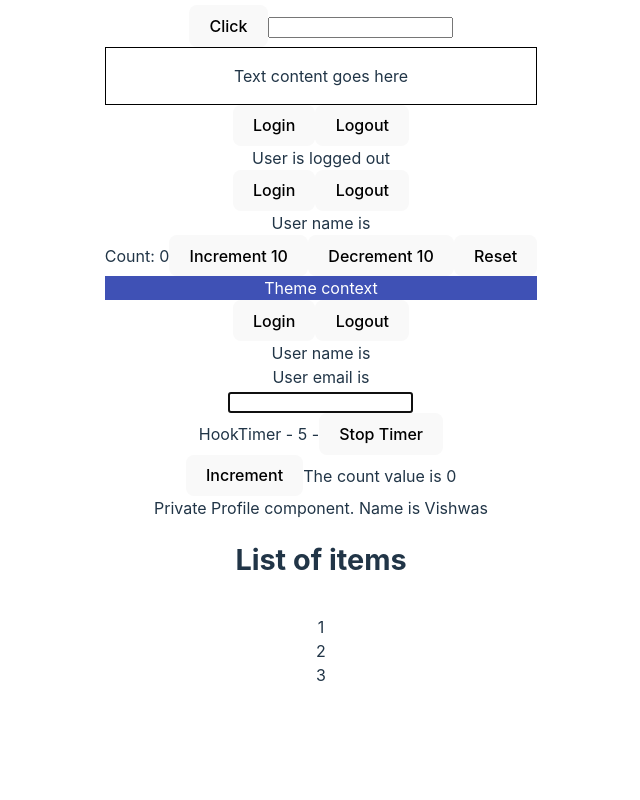
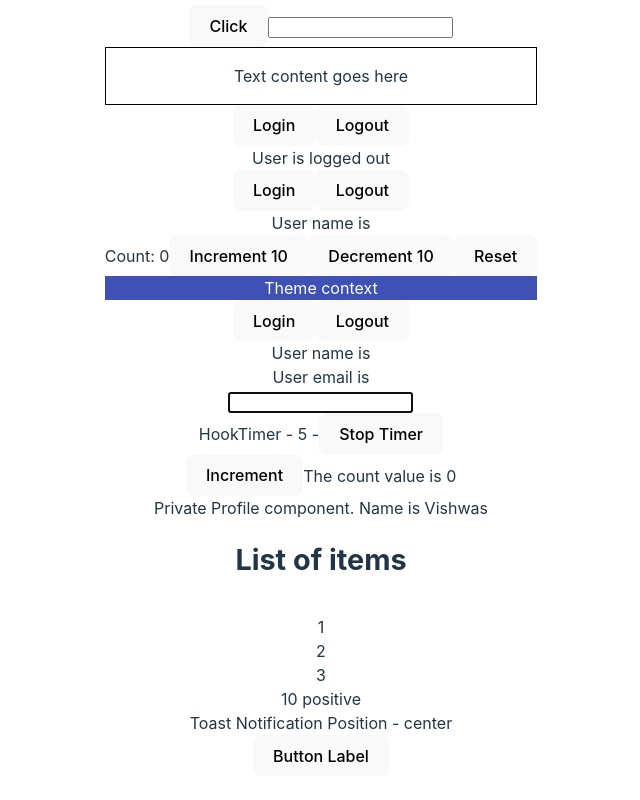
Before and after one commit to luiz-22/react-typescript, a React (Vite) app: page / in a window 1280 px wide. Shown: the part 623-1423 px from the top of the page, without its empty margins (319-959 px from the left). Before the commit the page ends 1342 px from the top, so only its background shows below. Built offline with nearby package versions, Linux system fonts and the light colour scheme.

Commit message:
1° commit

```diff
--- a/src/App.tsx
+++ b/src/App.tsx
@@ -21,6 +21,9 @@ import { Counter as CounterClass } from './components/class/Counter'
 import { Private } from './components/auth/Private'
 import { Profile } from './components/auth/Profile'
 import { List } from './components/generics/List'
+import { RandomNumber } from './components/restriction/RandomNumber'
+import { Toast } from './components/templateliterals/Toast'
+import { CustomButton } from './components/html/Button'
 
 function App() {
   const personName = {
@@ -98,6 +101,11 @@ function App() {
         ]}
         onClick={item => console.log(item)}
       />
+      <RandomNumber value={10} isPositive />
+      <Toast position='center' />
+      <CustomButton variant='primary' onClick={() => console.log('Clicked')}>
+        Button Label
+      </CustomButton>
     </>
   )
 }
--- /dev/null
+++ b/src/components/html/Button.tsx
@@ -0,0 +1,12 @@
+type ButtonProps = {
+  variant: 'primary' | 'secondary'
+  children: string
+} & Omit<React.ComponentProps<'button'>, 'children'>
+
+export const CustomButton = ({ variant, children, ...rest }: ButtonProps) => {
+  return (
+    <button className={`class-with-${variant}`} {...rest}>
+      {children}
+    </button>
+  )
+}
--- /dev/null
+++ b/src/components/html/CustomComponent.tsx
@@ -0,0 +1,5 @@
+import { Greet } from '../props/Greet'
+
+export const CustomComponent = (props: React.ComponentProps<typeof Greet>) => {
+  return <div>{props.name}</div>
+}
--- /dev/null
+++ b/src/components/html/Input.tsx
@@ -0,0 +1,5 @@
+type InputProps = React.ComponentProps<'input'>
+
+export const Input = (props: InputProps) => {
+  return <input {...props} />
+}
--- /dev/null
+++ b/src/components/restriction/RandomNumber.tsx
@@ -0,0 +1,37 @@
+type RandomNumberType = {
+  value: number
+}
+
+type PositiveNumber = RandomNumberType & {
+  isPositive: boolean
+  isNegative?: never
+  isZero?: never
+}
+
+type NegativeNumber = RandomNumberType & {
+  isNegative: boolean
+  isPositive?: never
+  isZero?: never
+}
+
+type Zero = RandomNumberType & {
+  isZero: boolean
+  isPositive?: never
+  isNegative?: never
+}
+
+type RandomNumberProps = PositiveNumber | NegativeNumber | Zero
+
+export const RandomNumber = ({
+  value,
+  isPositive,
+  isNegative,
+  isZero
+}: RandomNumberProps) => {
+  return (
+    <div>
+      {value} {isPositive && 'positive'} {isNegative && 'negative'}{' '}
+      {isZero && 'zero'}
+    </div>
+  )
+}
--- /dev/null
+++ b/src/components/templateliterals/Toast.tsx
@@ -0,0 +1,18 @@
+type HorizontalPosition = 'left' | 'center' | 'right'
+type VerticalPosition = 'top' | 'center' | 'bottom'
+
+type ToastProps = {
+  position:
+    | Exclude<`${HorizontalPosition}-${VerticalPosition}`, 'center-center'>
+    | 'center'
+}
+
+/**
+ * Position prop can be one of
+ * "left-center" | "left-top" | "left-bottom" | "center" | "center-top" |
+ * "center-bottom" | "right-center" | "right-top" | "right-bottom"
+ */
+
+export const Toast = ({ position }: ToastProps) => {
+  return <div>Toast Notification Position - {position}</div>
+}
```
Also changed, not shown: 1 other file (tests, documents, lock files or other folders).
